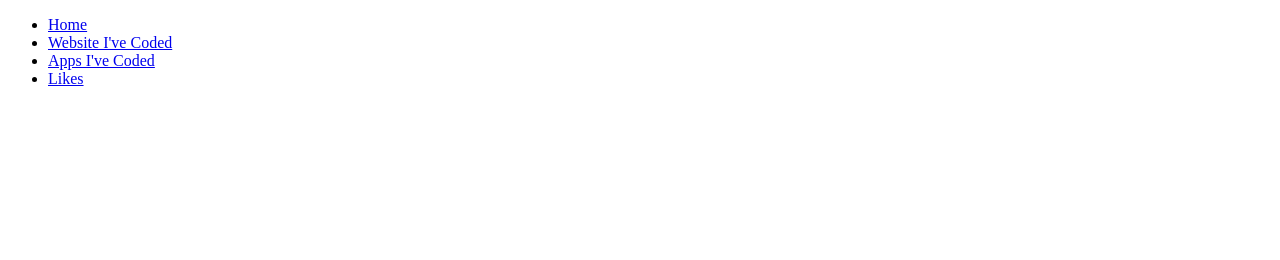
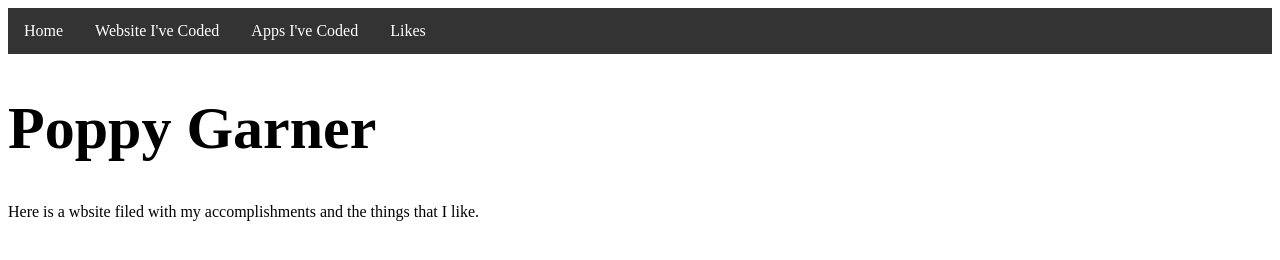
Before and after one commit to WVCS/portfolio-poppygarner, a plain HTML site: page info.html in a window 1280 px wide. Drawn offline with Linux system fonts and the light colour scheme.

Commit message:
Update info.html

```diff
--- a/info.html
+++ b/info.html
@@ -1,5 +1,33 @@
 <!DOCTYPE html>
-<html>
+<body>
+  <style>
+ul {
+  list-style-type: none;
+  margin: 0;
+  padding: 0;
+  overflow: hidden;
+  background-color: #333;
+}
+
+li {
+  float: left;
+}
+
+li a {
+  display: block;
+  color: white;
+  text-align: center;
+  padding: 14px 16px;
+  text-decoration: none;
+}
+
+li a:hover {
+  background-color: #111;
+}
+</style>
+</head>
+<body>
+
 <ul>
   <li><a href="info.html">Home</a></li>
   <li><a href="index.html">Website I've Coded</a></li>
@@ -7,5 +35,9 @@
   <li><a href="#webiste">Likes</a></li>
 </ul>
 
+<h1 style="font-size:60px;">Poppy Garner</h1>
 
-</html>
+
+<p>Here is a wbsite filed with my accomplishments and the things that I like.</p>
+
+</body>
```
